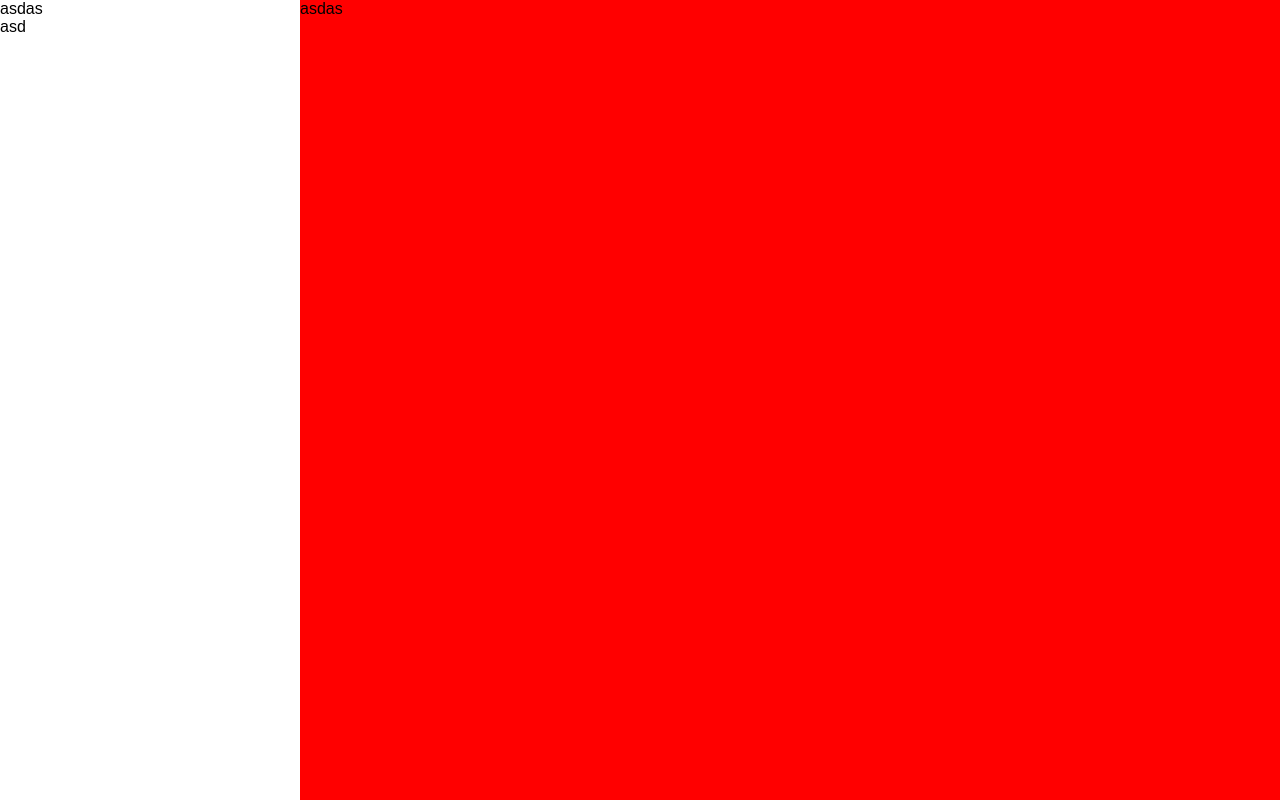
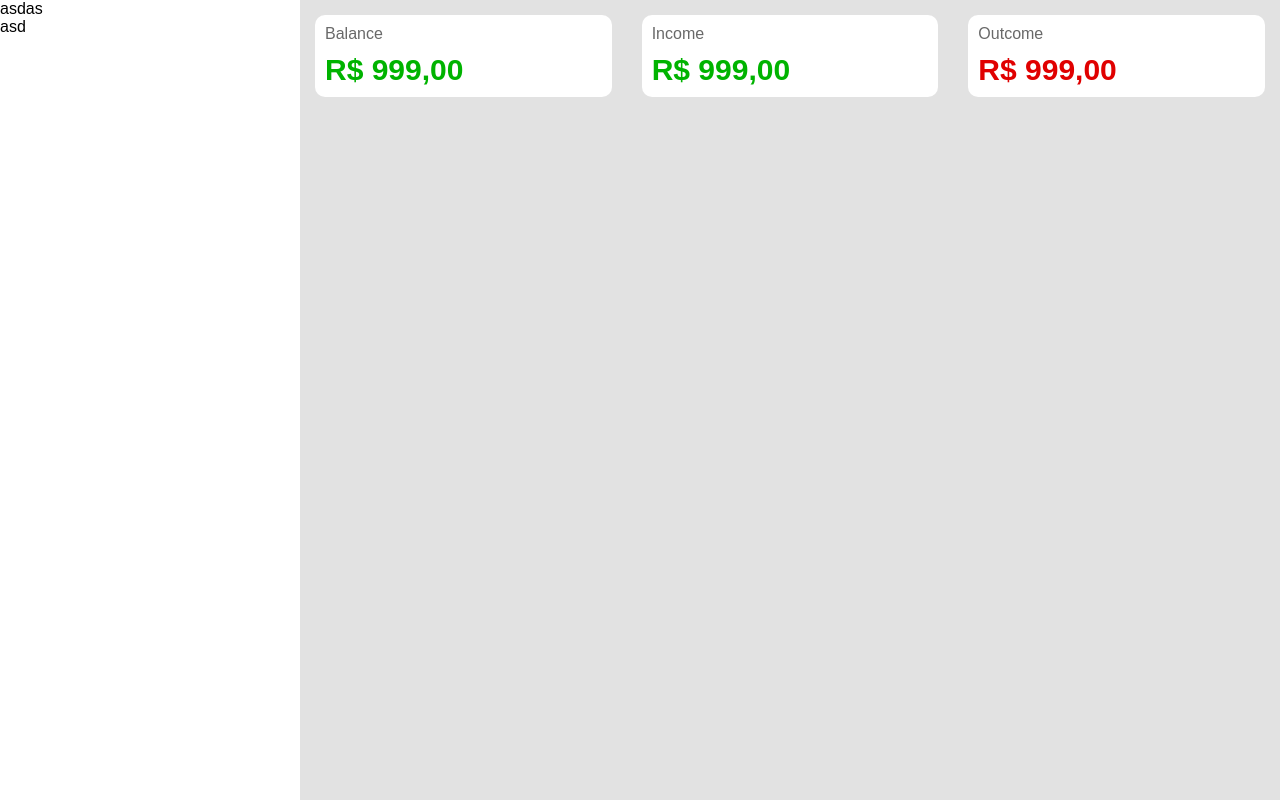
Before and after one commit to lucas-mdiniz/financix, a React (Create React App) app: page / in a window 1280 px wide. Built offline with nearby package versions, Linux system fonts and the light colour scheme.

Commit message:
styled the first cards and created component to show values

```diff
--- a/package.json
+++ b/package.json
@@ -11,6 +11,7 @@
     "react": "^16.12.0",
     "react-dom": "^16.12.0",
     "react-scripts": "3.3.0",
+    "recharts": "^2.0.0-beta.1",
     "styled-components": "^5.0.0"
   },
   "scripts": {
@@ -35,6 +36,7 @@
     ]
   },
   "devDependencies": {
+    "babel-eslint": "^10.0.3",
     "eslint": "^6.8.0",
     "eslint-config-airbnb": "^18.0.1",
     "eslint-plugin-import": "^2.20.0",
--- a/src/App.js
+++ b/src/App.js
@@ -1,7 +1,10 @@
 import React from 'react';
 import SideBar from './containers/SideBar/SideBar';
 import Main from './containers/Main/Main';
+import Card from './containers/Card/Card';
 import { StyledApp, GlobalStyle } from './styles/styles';
+import FlexRow from './containers/FlexRow/FlexRow';
+import ShowValue from './components/ShowValue/ShowValue';
 
 function App() {
   return (
@@ -12,7 +15,11 @@ function App() {
           <p>asdas</p>
         </SideBar>
         <Main>
-          <p>asdas</p>
+          <FlexRow>
+            <ShowValue color='#00b300' value='999,00' title='Balance' />
+            <ShowValue color='#00b300' value='999,00' title='Income' />
+            <ShowValue color='#e00000' value='999,00' title='Outcome' />
+          </FlexRow>
         </Main>
       </StyledApp>
     </>
--- /dev/null
+++ b/src/components/ShowValue/ShowValue.js
@@ -0,0 +1,14 @@
+import React from 'react';
+import Card from '../../containers/Card/Card';
+import { ValueText, Title } from './ShowValueStyles';
+
+function ShowValue({ color, title, value }) {
+  return (
+    <Card backgroundColor='#fff' borderRadius='10px'>
+      <Title>{title}</Title>
+      <ValueText color={color}>R$ {value}</ValueText>
+    </Card>
+  );
+}
+
+export default ShowValue;
--- /dev/null
+++ b/src/components/ShowValue/ShowValueStyles.js
@@ -0,0 +1,16 @@
+import styled from 'styled-components';
+
+const ValueText = styled.span`
+  color: ${props => props.color || '#e2e2e2'};
+  font-weight: bold;
+  font-size: 30px;
+  display: block;
+`;
+
+const Title = styled.span`
+  margin-bottom: 10px;
+  display: block;
+  color: #696969;
+`;
+
+export { ValueText, Title };
--- /dev/null
+++ b/src/containers/Card/Card.js
@@ -0,0 +1,13 @@
+import React from 'react';
+import StyledCard from './CardStyles';
+
+function Card({ borderRadius, backgroundColor, children }) {
+  console.log(backgroundColor);
+  return (
+    <StyledCard borderRadius={borderRadius} backgroundColor={backgroundColor}>
+      {children}
+    </StyledCard>
+  );
+}
+
+export default Card;
--- /dev/null
+++ b/src/containers/Card/CardStyles.js
@@ -0,0 +1,13 @@
+import styled from 'styled-components';
+
+const StyledCard = styled.div`
+  border-radius: ${props => props.borderRadius};
+  background-color: ${props => props.backgroundColor};
+  padding: 10px;
+  flex-grow: 1;
+  margin: 15px;
+  min-width: 200px;
+  0px 0px 10px -5px rgba(0,0,0,0.75);
+`;
+
+export default StyledCard;
--- /dev/null
+++ b/src/containers/FlexRow/FlexRow.js
@@ -0,0 +1,8 @@
+import React from 'react';
+import StyledFlexRow from './FlexRowStyles';
+
+function FlexRow({ children }) {
+  return <StyledFlexRow>{children}</StyledFlexRow>;
+}
+
+export default FlexRow;
--- /dev/null
+++ b/src/containers/FlexRow/FlexRowStyles.js
@@ -0,0 +1,8 @@
+import styled from 'styled-components';
+
+const StyledFlexRow = styled.div`
+  display: flex;
+  flex-wrap: wrap;
+`;
+
+export default StyledFlexRow;
--- a/src/containers/Main/Main.js
+++ b/src/containers/Main/Main.js
@@ -1,5 +1,5 @@
 import React from 'react';
-import StyledMain from './styles';
+import StyledMain from './MainStyles';
 
 function Main({ children }) {
   return <StyledMain>{children}</StyledMain>;
--- a/src/containers/Main/styles.js
+++ b/src/containers/Main/MainStyles.js
@@ -1,7 +1,7 @@
 import styled from 'styled-components';
 
 const StyledMain = styled.main`
-  background: red;
+  background: #e2e2e2;
   flex-grow: 1;
 `;
 
```
Also changed, not shown: 1 other file (tests, documents, lock files or other folders).
